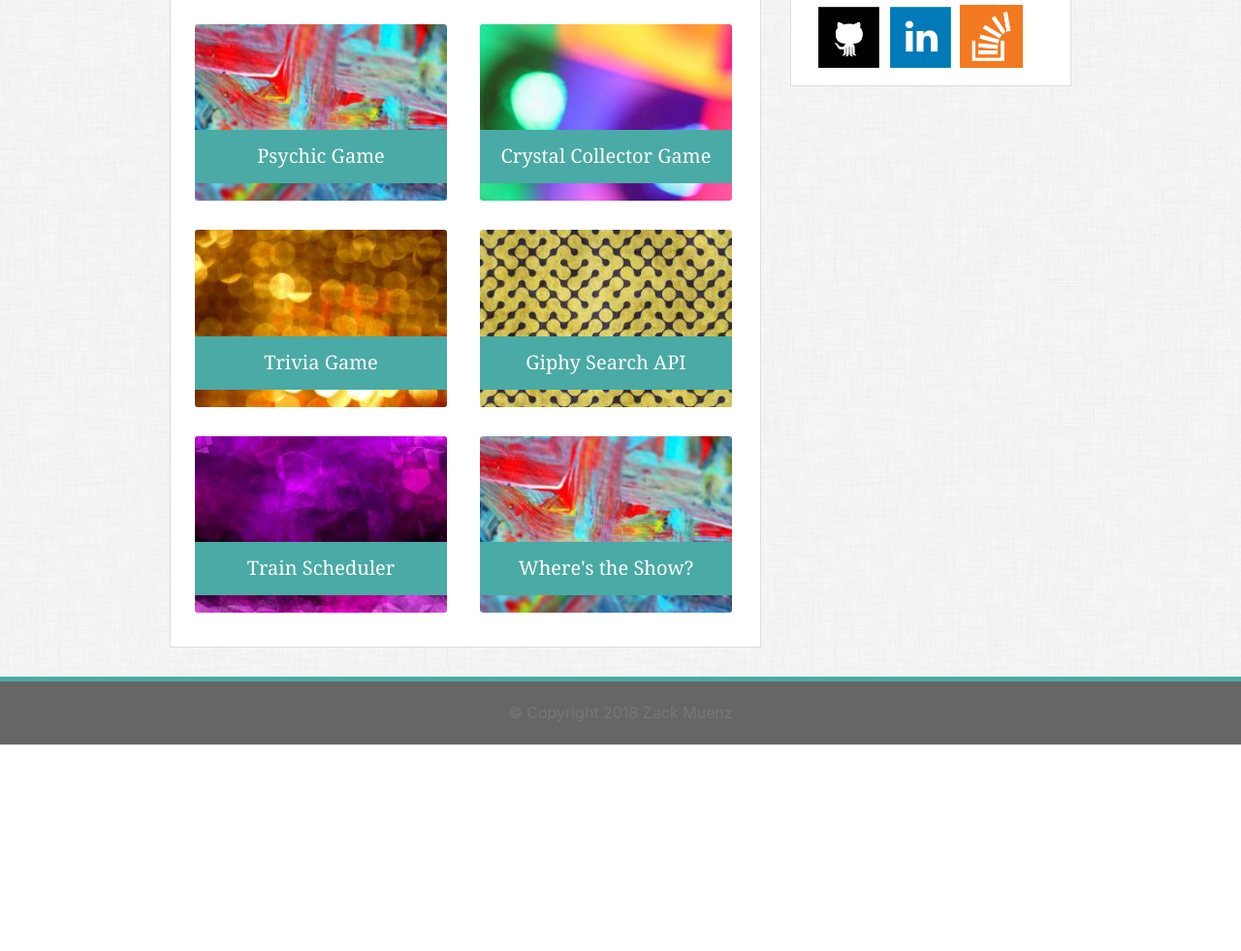
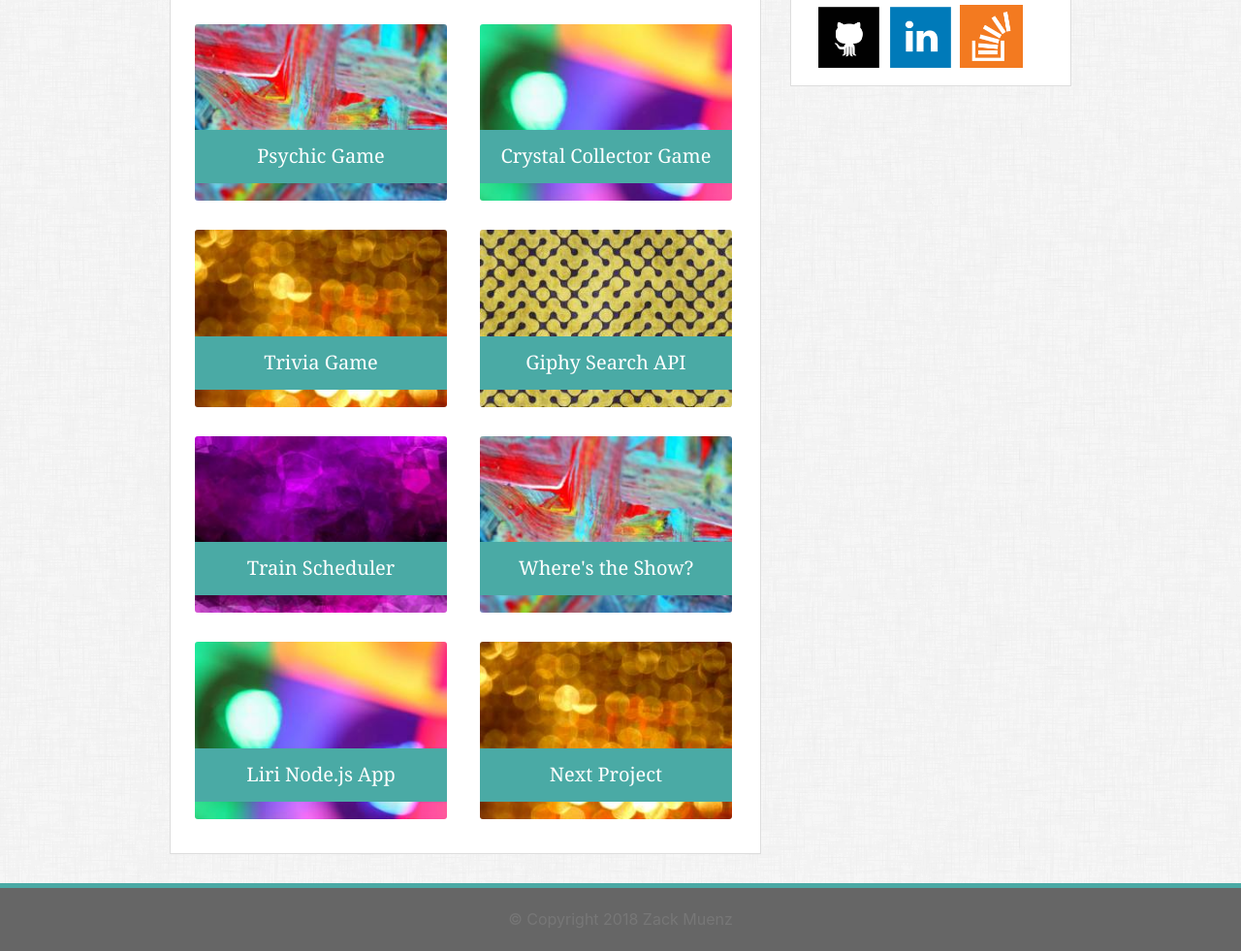
Before and after one commit to zmuenz/Bootstrap-Portfolio, a plain HTML site: page portfolio.html in a window 1280 px wide. Shown: the part 192-1173 px from the top of the page at 97% size. Before the commit the page ends 960 px from the top, so only its background shows below. Drawn offline with nearby package versions, Linux system fonts and the light colour scheme.

Commit message:
Updated with Liri Node App

```diff
--- a/portfolio.html
+++ b/portfolio.html
@@ -114,6 +114,28 @@
                             </a>
                         </div>
                     </div>
+                    <div class="row">
+                        <div class="col-lg-6 col-md-12 col-12 col-sm-12">
+                            <a href="https://github.com/zmuenz/liri-node-app">
+                                <div class="card text-white">
+                                    <img class="card-img" src="assets/images/placeholder2.jpg" alt="Card image">
+                                    <div class="card-img-overlay">
+                                        <h5 class="card-title">Liri Node.js App</h5>
+                                    </div>
+                                </div>
+                            </a>
+                        </div>
+                        <div class="col-lg-6 col-md-12 col-12 col-sm-12">
+                            <a href="">
+                                <div class="card text-white">
+                                    <img class="card-img" src="assets/images/placeholder3.jpg" alt="Card image">
+                                    <div class="card-img-overlay">
+                                        <h5 class="card-title">Next Project</h5>
+                                    </div>
+                                </div>
+                            </a>
+                        </div>
+                    </div>
                 </div>
             </section>
 
```
